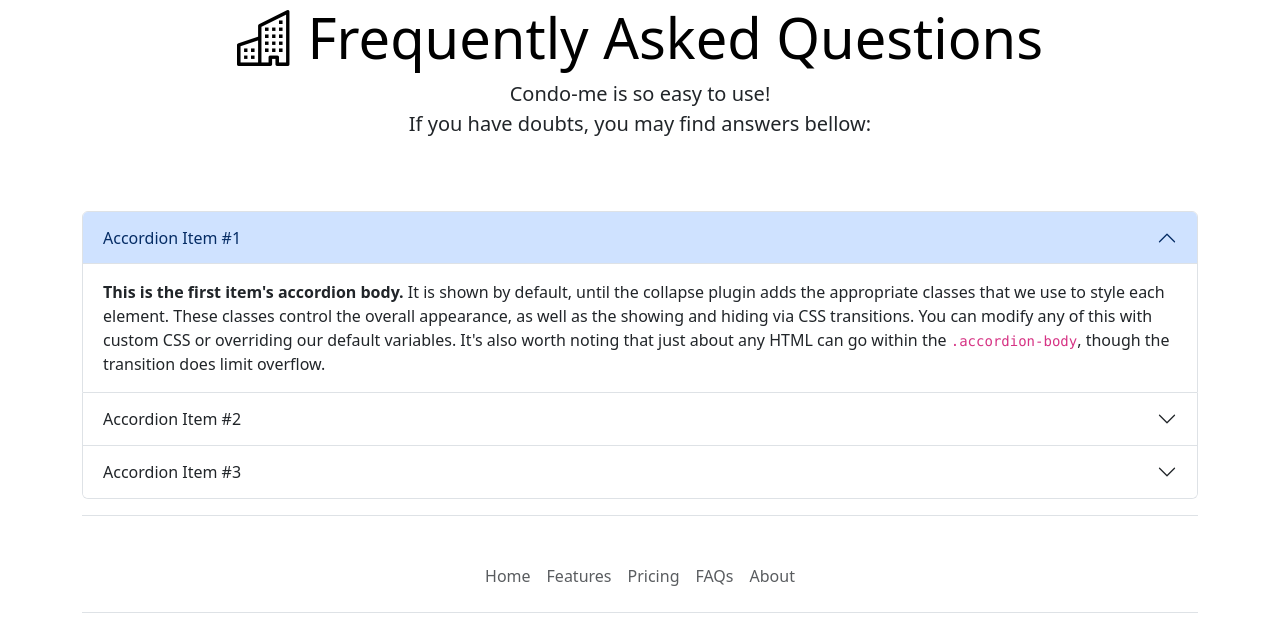
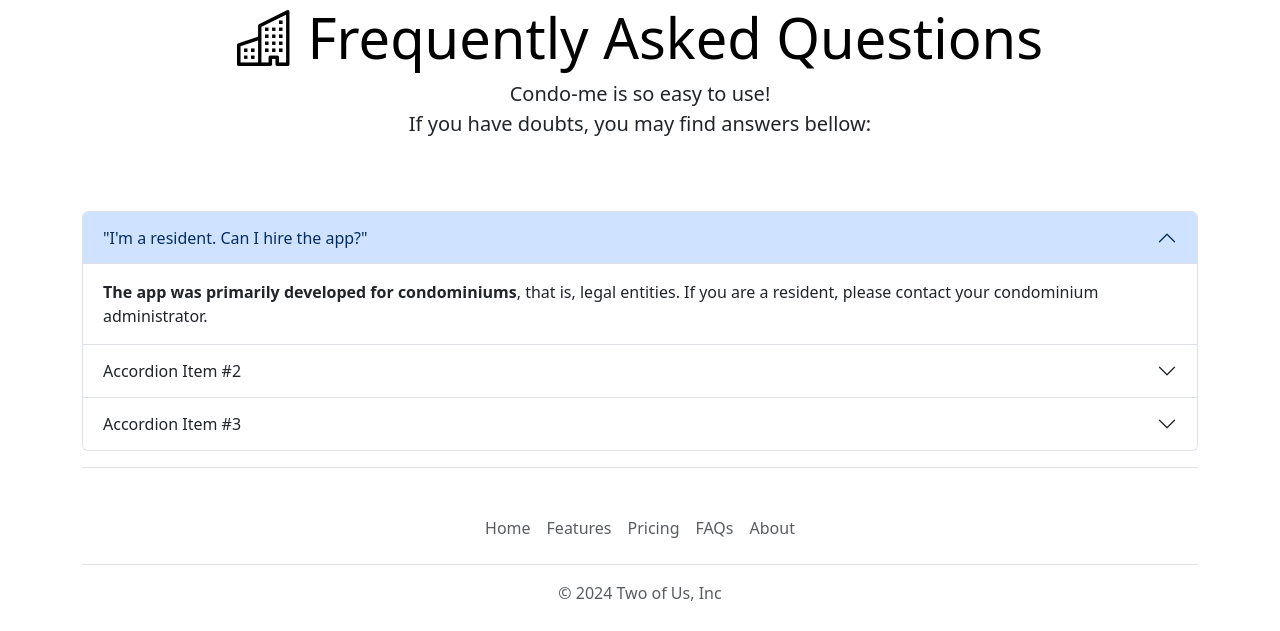
Before and after one commit to rodfarah/condo-me, a Django app: page /condo_me/faqs in a window 1280 px wide. Shown: the part 116-747 px from the top of the page. After the commit the page ends 717 px from the top, so only its background shows below. Run offline with Django 5.2, Linux system fonts and the light colour scheme.

Commit message:
Simple question and answer inside FAQ have been created

```diff
--- a/condo_me/templates/condo_me/partials/faqs.html
+++ b/condo_me/templates/condo_me/partials/faqs.html
@@ -13,12 +13,12 @@
         <div class="accordion-item">
           <h2 class="accordion-header">
             <button class="accordion-button" type="button" data-bs-toggle="collapse" data-bs-target="#collapseOne" aria-expanded="true" aria-controls="collapseOne">
-              Accordion Item #1
+              "I'm a resident. Can I hire the app?"
             </button>
           </h2>
           <div id="collapseOne" class="accordion-collapse collapse show" data-bs-parent="#accordionExample" style="">
             <div class="accordion-body">
-              <strong>This is the first item's accordion body.</strong> It is shown by default, until the collapse plugin adds the appropriate classes that we use to style each element. These classes control the overall appearance, as well as the showing and hiding via CSS transitions. You can modify any of this with custom CSS or overriding our default variables. It's also worth noting that just about any HTML can go within the <code>.accordion-body</code>, though the transition does limit overflow.
+              <strong>The app was primarily developed for condominiums</strong>, that is, legal entities. If you are a resident, please contact your condominium administrator.
             </div>
           </div>
         </div>
```
